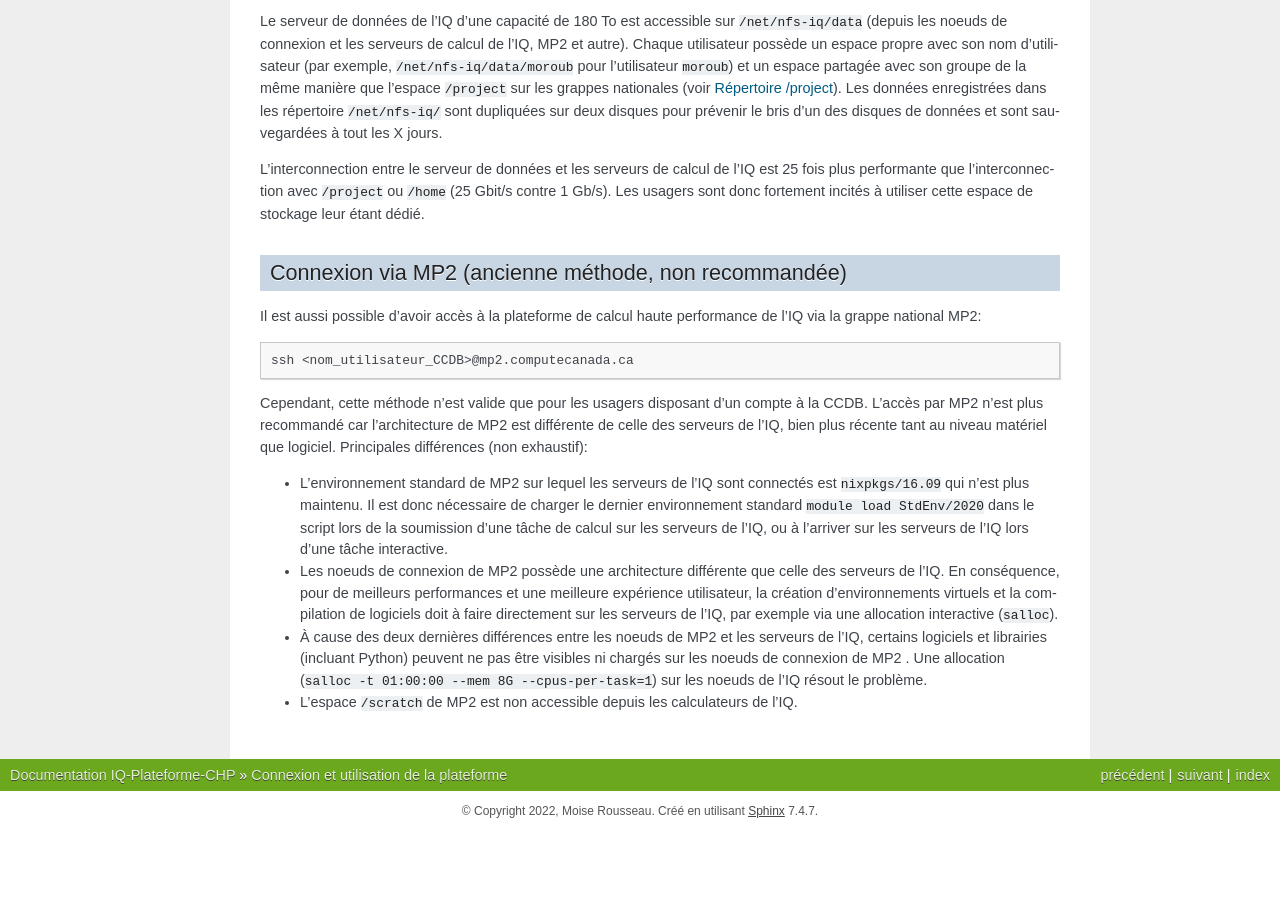
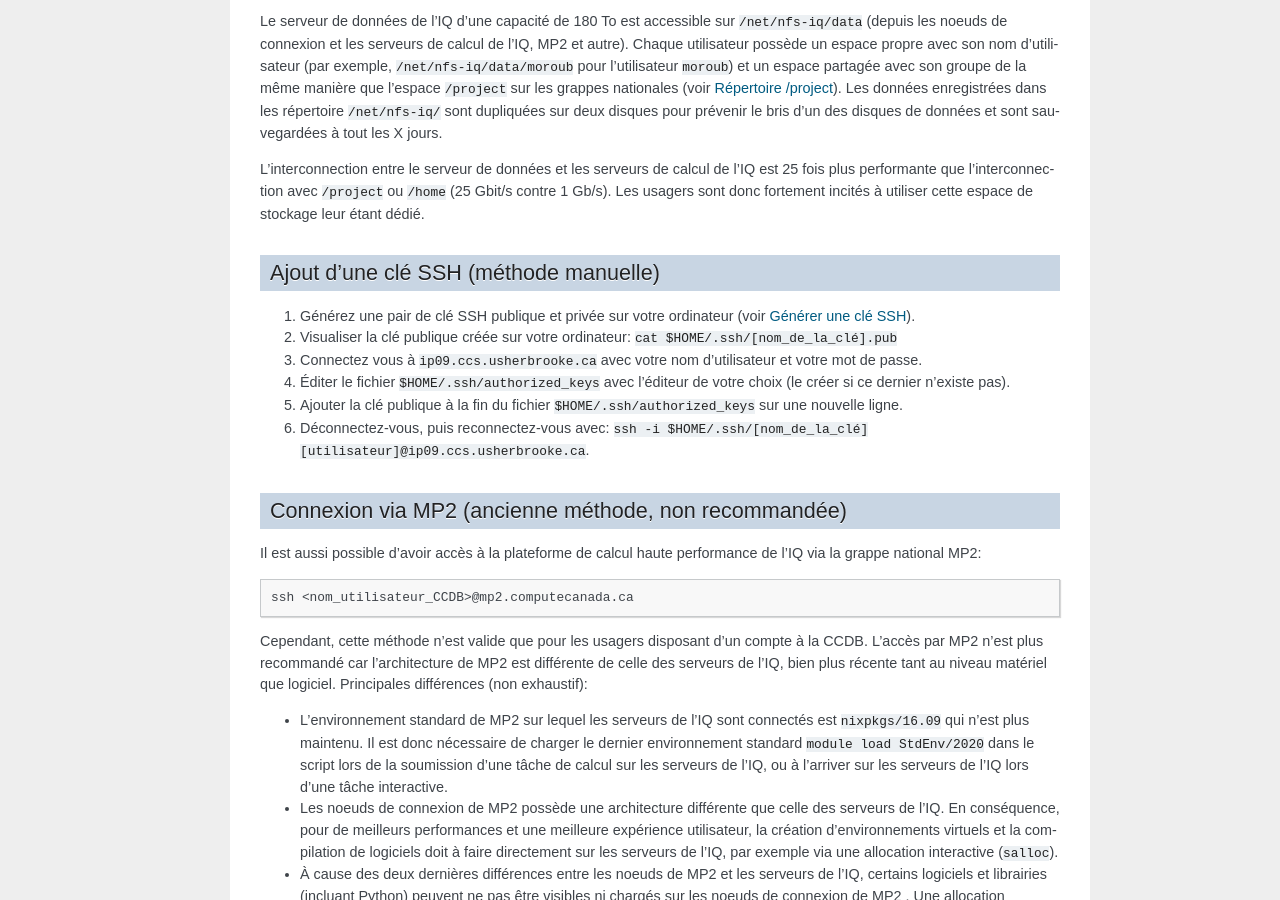
Before and after one commit to Institut-Quantique-UdeS/Presentation-Plateforme-CHP, a Sphinx documentation site: the page built from source/mise_en_route.rst, in a window 1280 px wide and 900 px high, scrolled down 1362 px. Built offline with Sphinx 7.4.7, drawn with Linux system fonts in a browser that asks for light colours; before the commit the page ends 2193 px from its top, so only the background shows below that; some of the changed text lies outside the part shown.

Commit message:
ajout instruction clé ssh

```diff
--- a/source/mise_en_route.rst
+++ b/source/mise_en_route.rst
@@ -80,6 +80,22 @@ Les données enregistrées dans les répertoire ``/net/nfs-iq/`` sont dupliquée
 L'interconnection entre le serveur de données et les serveurs de calcul de l'IQ est 25 fois plus performante que l'interconnection avec ``/project`` ou ``/home`` (25 Gbit/s contre 1 Gb/s).
 Les usagers sont donc fortement incités à utiliser cette espace de stockage leur étant dédié.
 
+Ajout d'une clé SSH (méthode manuelle)
+======================================
+
+#. Générez une pair de clé SSH publique et privée sur votre ordinateur (voir `Générer une clé SSH <https://docs.alliancecan.ca/wiki/SSH_Keys/fr#Générer_une_clé_SSH>`_).
+
+#. Visualiser la clé publique créée sur votre ordinateur: ``cat $HOME/.ssh/[nom_de_la_clé].pub``
+
+#. Connectez vous à ``ip09.ccs.usherbrooke.ca`` avec votre nom d'utilisateur et votre mot de passe.
+
+#. Éditer le fichier ``$HOME/.ssh/authorized_keys`` avec l'éditeur de votre choix (le créer si ce dernier n'existe pas).
+
+#. Ajouter la clé publique à la fin du fichier ``$HOME/.ssh/authorized_keys`` sur une nouvelle ligne.
+
+#. Déconnectez-vous, puis reconnectez-vous avec: ``ssh -i $HOME/.ssh/[nom_de_la_clé] [utilisateur]@ip09.ccs.usherbrooke.ca``.
+
+
 
 Connexion via MP2 (ancienne méthode, non recommandée)
 =====================================================
```
